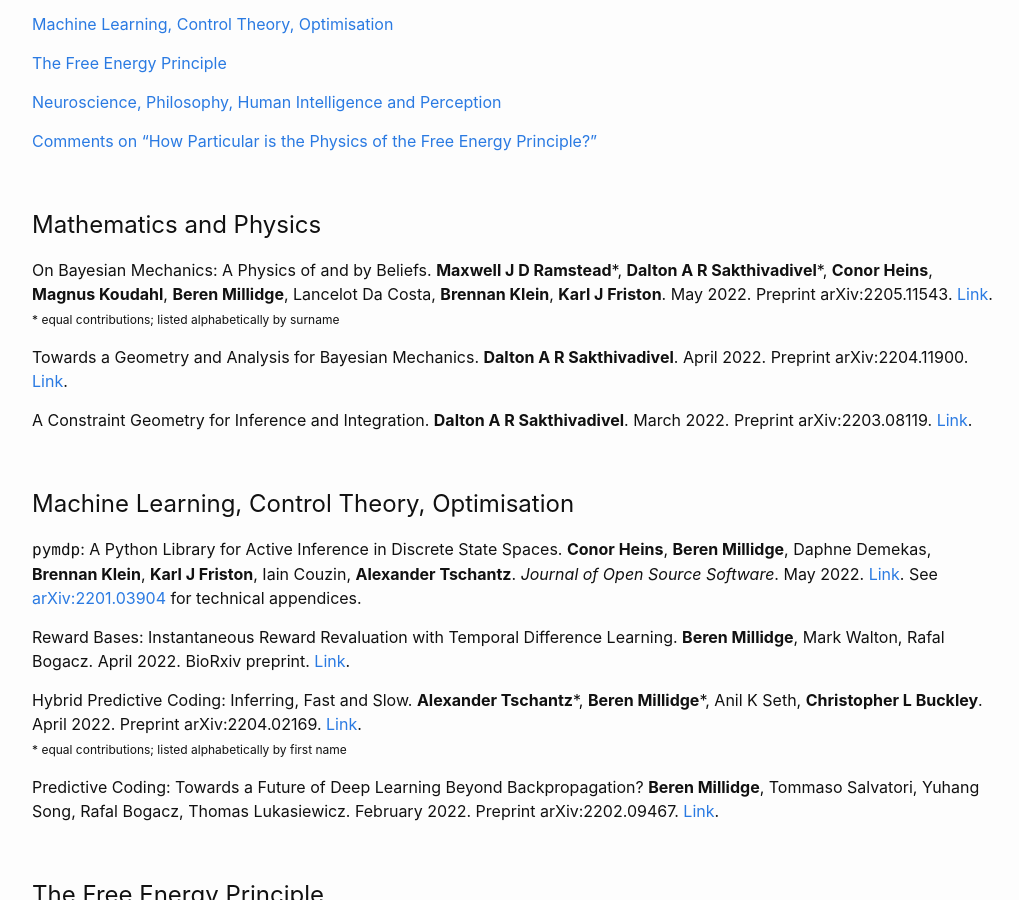
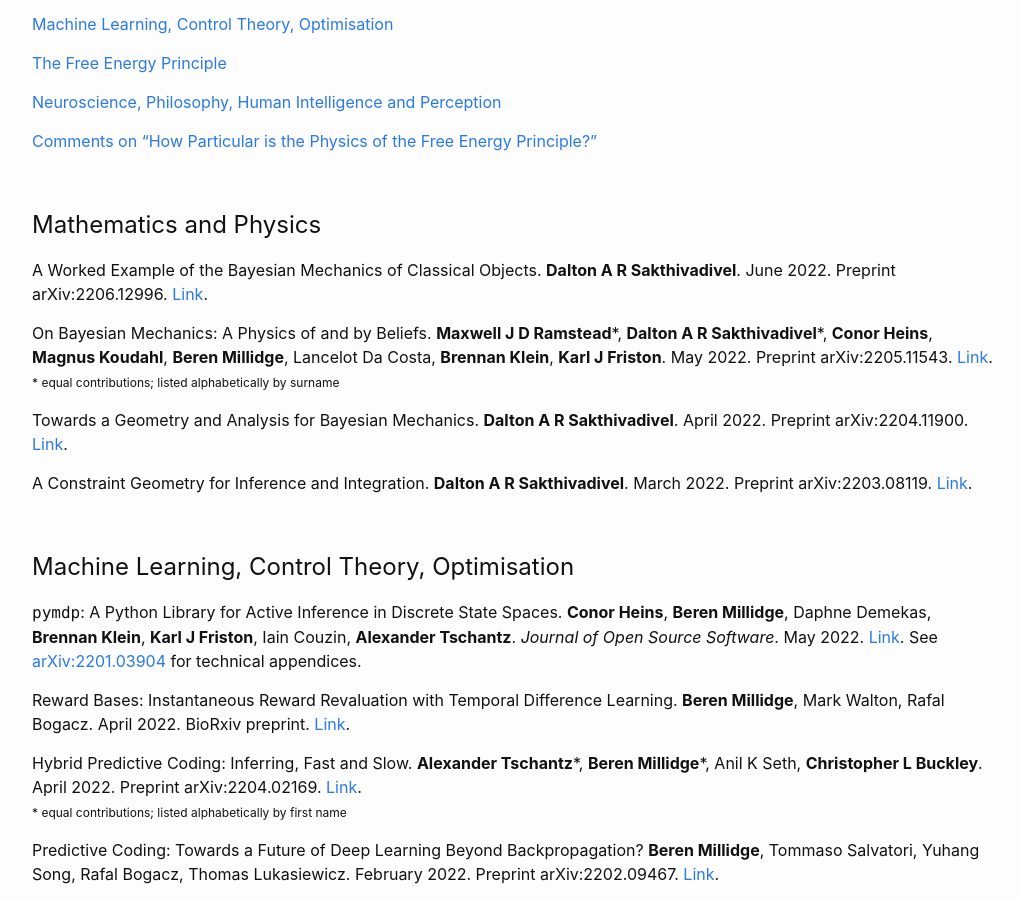
Before and after one commit to DARSakthi/DARSakthi.github.io, a Jekyll site: the page built from verses-lab.markdown, in a window 1280 px wide and 900 px high, scrolled down 1262 px. Shown: the whole window, without its empty margins (126-1145 px from the left). Built offline with Jekyll 4.4.1, drawn with Linux system fonts in a browser that asks for light colours.

Commit message:
Added classical physics paper

```diff
--- a/verses-lab.markdown
+++ b/verses-lab.markdown
@@ -64,6 +64,8 @@ Except for where PDFs are provided, publications are open access and can be foun
 <a name="math-ph"></a>
 # Mathematics and Physics
 
+A Worked Example of the Bayesian Mechanics of Classical Objects. **Dalton A R Sakthivadivel**. June 2022. Preprint arXiv:2206.12996. [Link](https://arxiv.org/abs/2206.12996).
+
 On Bayesian Mechanics: A Physics of and by Beliefs. **Maxwell J D Ramstead**\*, **Dalton A R Sakthivadivel**\*, **Conor Heins**, **Magnus Koudahl**, **Beren Millidge**, Lancelot Da Costa, **Brennan Klein**, **Karl J Friston**. May 2022. Preprint arXiv:2205.11543. [Link](https://arxiv.org/abs/2205.11543).
 <span style="font-size:0.75em;">\* equal contributions; listed alphabetically by surname</span>
 
```
